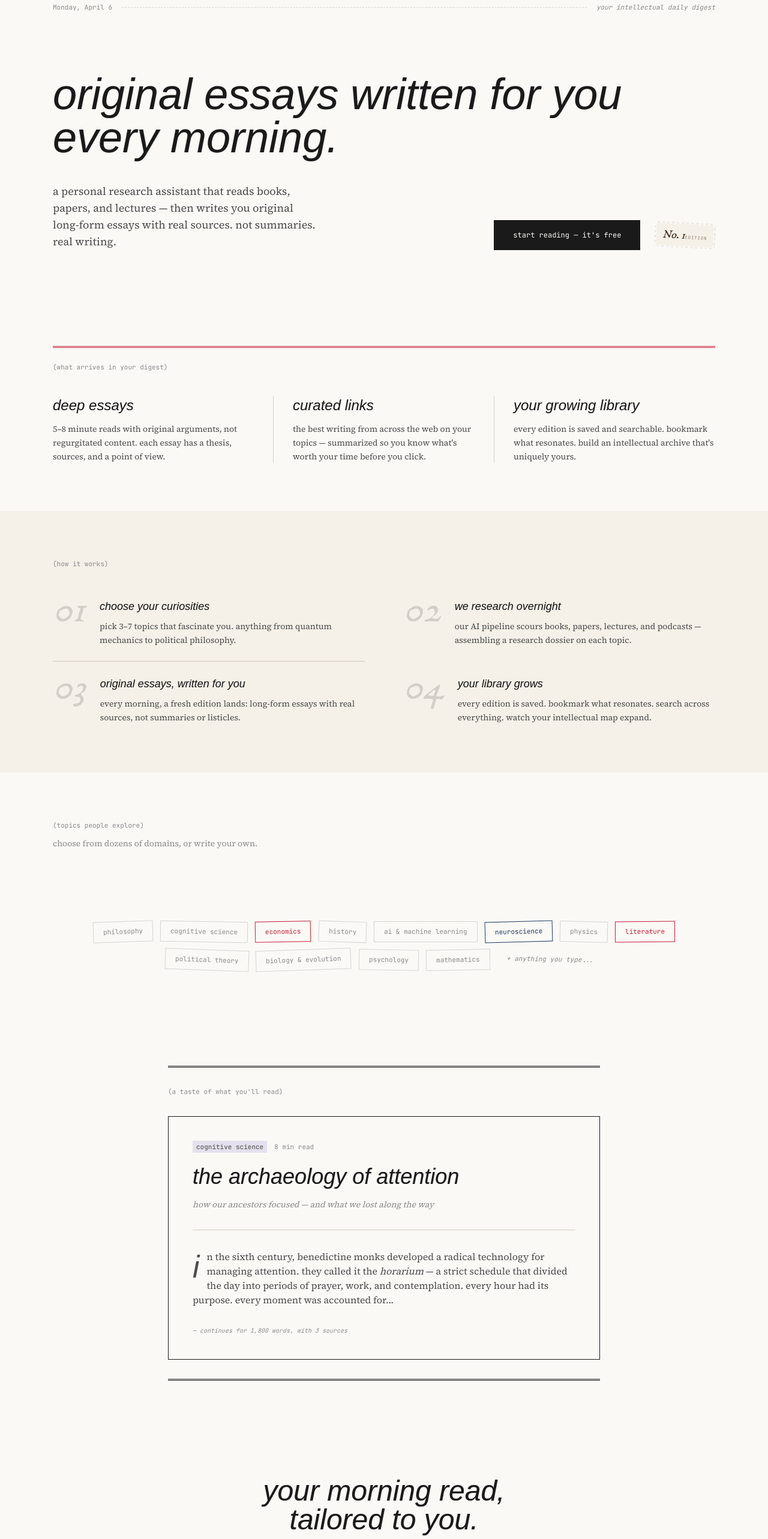
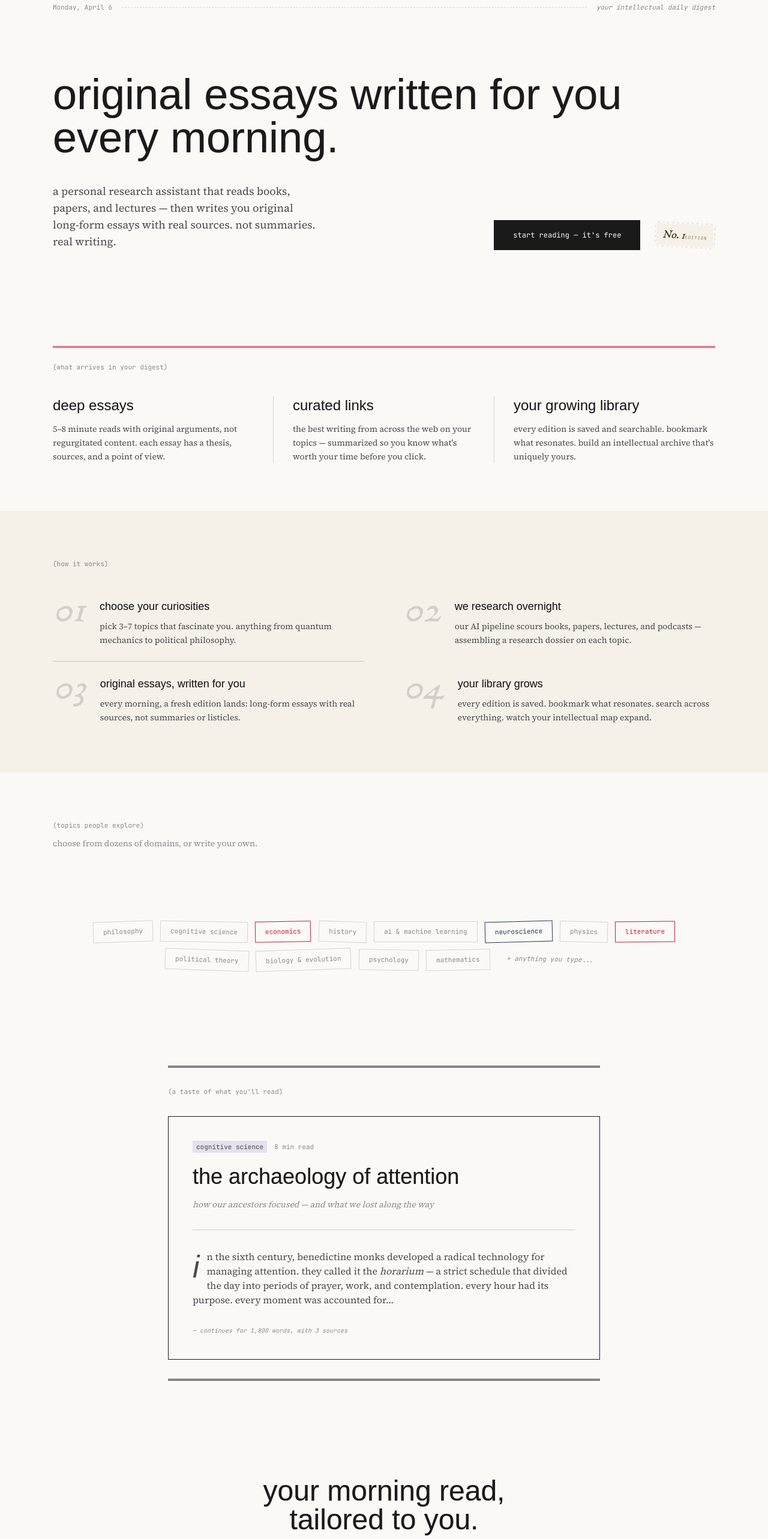
Before and after one commit to aariyagage/postmail, a Next.js app in the folder frontend/: page /landing in a window 1280 px wide. Shown: the part 120-2686 px from the top of the page at 60% size. Built offline with nearby package versions, Linux system fonts and the light colour scheme; no server answers; a web font is replaced by a local one.

Commit message:
Switch headlines from italic to font-medium (500 weight)
Replace italic with font-medium on all font-headline headings across
the app. Featured essay title is no longer italic. Keep italic only
on: pull quote blockquotes, drop caps, logo wordmark, decorative
watermarks, and editorial subtitles.

```diff
--- a/frontend/src/app/article/[id]/page.tsx
+++ b/frontend/src/app/article/[id]/page.tsx
@@ -88,7 +88,7 @@ export default function ArticlePage() {
           )}
         </div>
 
-        <h1 className="font-headline text-3xl md:text-4xl leading-[1.15] text-balance mb-5 italic ink-bleed-heavy">
+        <h1 className="font-headline text-3xl md:text-4xl leading-[1.15] text-balance mb-5 font-medium ink-bleed-heavy">
           {article.title}
         </h1>
 
--- a/frontend/src/app/essay/[id]/page.tsx
+++ b/frontend/src/app/essay/[id]/page.tsx
@@ -118,7 +118,7 @@ export default function EssayPage() {
           )}
         </div>
 
-        <h1 className="font-headline text-3xl md:text-4xl lg:text-5xl leading-[1.15] text-balance mb-4 italic ink-bleed-heavy">
+        <h1 className="font-headline text-3xl md:text-4xl lg:text-5xl leading-[1.15] text-balance mb-4 font-medium ink-bleed-heavy">
           {essay.title}
         </h1>
 
--- a/frontend/src/app/landing/page.tsx
+++ b/frontend/src/app/landing/page.tsx
@@ -116,7 +116,7 @@ export default function LandingPage() {
       {/* ============ HERO ============ */}
       <section>
         <div className="max-w-6xl mx-auto px-6 pt-16 pb-20 w-full">
-          <h2 className="font-headline text-4xl sm:text-5xl md:text-6xl lg:text-7xl italic ink-bleed-heavy leading-[0.95] mb-10 max-w-5xl">
+          <h2 className="font-headline text-4xl sm:text-5xl md:text-6xl lg:text-7xl font-medium ink-bleed-heavy leading-[0.95] mb-10 max-w-5xl">
             {typedText}
             {showCursor && (
               <span className="inline-block w-[3px] h-[0.8em] bg-ink ml-1 align-baseline animate-pulse" />
@@ -155,7 +155,7 @@ export default function LandingPage() {
 
           <div className="grid md:grid-cols-3 gap-0">
             <div className="pr-8 md:border-r md:border-rule-light pb-8 md:pb-0">
-              <p className="font-headline text-2xl italic ink-bleed mb-3">
+              <p className="font-headline text-2xl font-medium ink-bleed mb-3">
                 deep essays
               </p>
               <p className="font-body text-sm text-ink-light leading-relaxed">
@@ -164,7 +164,7 @@ export default function LandingPage() {
               </p>
             </div>
             <div className="px-0 md:px-8 md:border-r md:border-rule-light py-8 md:py-0 border-t md:border-t-0 border-rule-light">
-              <p className="font-headline text-2xl italic ink-bleed mb-3">
+              <p className="font-headline text-2xl font-medium ink-bleed mb-3">
                 curated links
               </p>
               <p className="font-body text-sm text-ink-light leading-relaxed">
@@ -173,7 +173,7 @@ export default function LandingPage() {
               </p>
             </div>
             <div className="pl-0 md:pl-8 pt-8 md:pt-0 border-t md:border-t-0 border-rule-light">
-              <p className="font-headline text-2xl italic ink-bleed mb-3">
+              <p className="font-headline text-2xl font-medium ink-bleed mb-3">
                 your growing library
               </p>
               <p className="font-body text-sm text-ink-light leading-relaxed">
@@ -201,7 +201,7 @@ export default function LandingPage() {
                     {step.num}
                   </span>
                   <div>
-                    <h3 className="font-headline text-lg italic ink-bleed mb-2">
+                    <h3 className="font-headline text-lg font-medium ink-bleed mb-2">
                       {step.title}
                     </h3>
                     <p className="font-body text-sm text-ink-light leading-relaxed">
@@ -263,7 +263,7 @@ export default function LandingPage() {
                 8 min read
               </span>
             </div>
-            <h3 className="font-headline text-3xl md:text-4xl italic ink-bleed-heavy leading-[1.05] mb-4">
+            <h3 className="font-headline text-3xl md:text-4xl font-medium ink-bleed-heavy leading-[1.05] mb-4">
               the archaeology of attention
             </h3>
             <p className="font-body text-sm text-ink-muted italic mb-8">
@@ -291,7 +291,7 @@ export default function LandingPage() {
       {/* ============ CTA ============ */}
       <section>
         <div className="max-w-3xl mx-auto px-6 py-20 text-center">
-          <h2 className="font-headline text-4xl md:text-5xl italic ink-bleed-heavy mb-6 leading-tight">
+          <h2 className="font-headline text-4xl md:text-5xl font-medium ink-bleed-heavy mb-6 leading-tight">
             your morning read,<br />tailored to you.
           </h2>
           <p className="font-body text-lg text-ink-light mb-10 max-w-lg mx-auto">
--- a/frontend/src/app/library/page.tsx
+++ b/frontend/src/app/library/page.tsx
@@ -67,7 +67,7 @@ export default function LibraryPage() {
   return (
     <PageShell>
         <p className="section-label mb-2">library</p>
-        <h1 className="font-headline text-3xl italic ink-bleed-heavy mb-8">past editions</h1>
+        <h1 className="font-headline text-3xl font-medium ink-bleed-heavy mb-8">past editions</h1>
 
         {error ? (
           <div className="py-12">
@@ -109,7 +109,7 @@ export default function LibraryPage() {
                       {dateStr}
                     </p>
                     {d.headline && (
-                      <h3 className="font-headline text-lg leading-snug group-hover:text-ink-light transition-colors italic ink-bleed">
+                      <h3 className="font-headline text-lg leading-snug group-hover:text-ink-light transition-colors font-medium ink-bleed">
                         {d.headline}
                       </h3>
                     )}
--- a/frontend/src/app/login/page.tsx
+++ b/frontend/src/app/login/page.tsx
@@ -83,7 +83,7 @@ export default function LoginPage() {
       <Masthead />
       <div className="max-w-3xl mx-auto px-6 py-12">
         <div className="text-center mb-10">
-          <h1 className="font-headline text-5xl mb-4 italic ink-bleed-heavy">
+          <h1 className="font-headline text-5xl mb-4 font-medium ink-bleed-heavy">
             welcome back
           </h1>
           <p className="font-body text-lg text-ink-light max-w-xl mx-auto">
--- a/frontend/src/app/onboarding/page.tsx
+++ b/frontend/src/app/onboarding/page.tsx
@@ -181,7 +181,7 @@ export default function OnboardingPage() {
               P
             </span>
             <div className="text-center mb-10">
-              <h1 className="font-headline text-5xl mb-4 italic ink-bleed-heavy">
+              <h1 className="font-headline text-5xl mb-4 font-medium ink-bleed-heavy">
                 your morning read,<br />tailored to you
               </h1>
               <p className="font-body text-lg text-ink-light max-w-xl mx-auto">
@@ -298,7 +298,7 @@ export default function OnboardingPage() {
         {step === "interests" && (
           <>
             <div className="text-center mb-10">
-              <h1 className="font-headline text-4xl mb-3 italic ink-bleed-heavy">
+              <h1 className="font-headline text-4xl mb-3 font-medium ink-bleed-heavy">
                 what fascinates you?
               </h1>
               <p className="font-body text-lg text-ink-light">
@@ -335,7 +335,7 @@ export default function OnboardingPage() {
                       }`}
                     >
                       <div>
-                        <p className="font-headline text-lg italic ink-bleed">
+                        <p className="font-headline text-lg font-medium ink-bleed">
                           {topic}
                         </p>
                         <p className="font-body text-xs text-ink-muted mt-0.5">
--- a/frontend/src/app/page.tsx
+++ b/frontend/src/app/page.tsx
@@ -355,7 +355,7 @@ export default function Home() {
                   </p>
                 )}
                 <Link href={`/essay/${featuredEssay.id}`} className="group block">
-                  <h2 className="font-headline text-3xl md:text-4xl leading-[1.1] mb-4 group-hover:opacity-70 transition-opacity italic ink-bleed-heavy max-w-4xl">
+                  <h2 className="font-headline text-3xl md:text-4xl leading-[1.1] mb-4 group-hover:opacity-70 transition-opacity font-medium ink-bleed-heavy max-w-4xl">
                     {digest.big_question || featuredEssay.title}
                   </h2>
                 </Link>
--- a/frontend/src/app/profile/page.tsx
+++ b/frontend/src/app/profile/page.tsx
@@ -48,7 +48,7 @@ export default function ProfilePage() {
 
         {/* Identity */}
         <div className="mb-10">
-          <h2 className="font-headline text-3xl italic ink-bleed-heavy mb-1">{user?.name}</h2>
+          <h2 className="font-headline text-3xl font-medium ink-bleed-heavy mb-1">{user?.name}</h2>
           <p className="font-mono text-[11px] text-ink-muted">{user?.email}</p>
         </div>
 
--- a/frontend/src/app/saved/page.tsx
+++ b/frontend/src/app/saved/page.tsx
@@ -93,13 +93,13 @@ export default function SavedPage() {
   return (
     <PageShell>
         <p className="section-label mb-2">saved</p>
-        <h1 className="font-headline text-3xl italic ink-bleed-heavy mb-8">saved</h1>
+        <h1 className="font-headline text-3xl font-medium ink-bleed-heavy mb-8">saved</h1>
 
         {error && <InlineError message={error} onDismiss={() => setError(null)} />}
 
         {hydrated.length === 0 ? (
           <div className="py-12">
-            <p className="font-headline text-xl italic ink-bleed mb-2">
+            <p className="font-headline text-xl font-medium ink-bleed mb-2">
               your reading list is empty
             </p>
             <p className="font-body text-sm text-ink-muted">
--- a/frontend/src/app/search/page.tsx
+++ b/frontend/src/app/search/page.tsx
@@ -33,7 +33,7 @@ export default function SearchPage() {
   return (
     <PageShell>
         <p className="section-label mb-2">search</p>
-        <h1 className="font-headline text-3xl italic ink-bleed-heavy mb-6">search</h1>
+        <h1 className="font-headline text-3xl font-medium ink-bleed-heavy mb-6">search</h1>
 
         <div className="flex items-center gap-3 mb-8">
           <input
@@ -110,7 +110,7 @@ export default function SearchPage() {
                       </span>
                     )}
                   </div>
-                  <h3 className="font-headline text-base leading-snug group-hover:text-ink-light transition-colors italic ink-bleed">
+                  <h3 className="font-headline text-base leading-snug group-hover:text-ink-light transition-colors font-medium ink-bleed">
                     {r.title}
                   </h3>
                   {r.subtitle && (
--- a/frontend/src/components/EssayCard.tsx
+++ b/frontend/src/components/EssayCard.tsx
@@ -62,7 +62,7 @@ export default function EssayCard({
       </div>
       <Link href={href} className="block">
         <h2
-          className={`font-headline leading-snug mb-1.5 group-hover:text-ink-light transition-colors italic ink-bleed ${
+          className={`font-headline leading-snug mb-1.5 group-hover:text-ink-light transition-colors font-medium ink-bleed ${
             isQuickRead ? "text-lg" : "text-xl"
           }`}
         >
```
